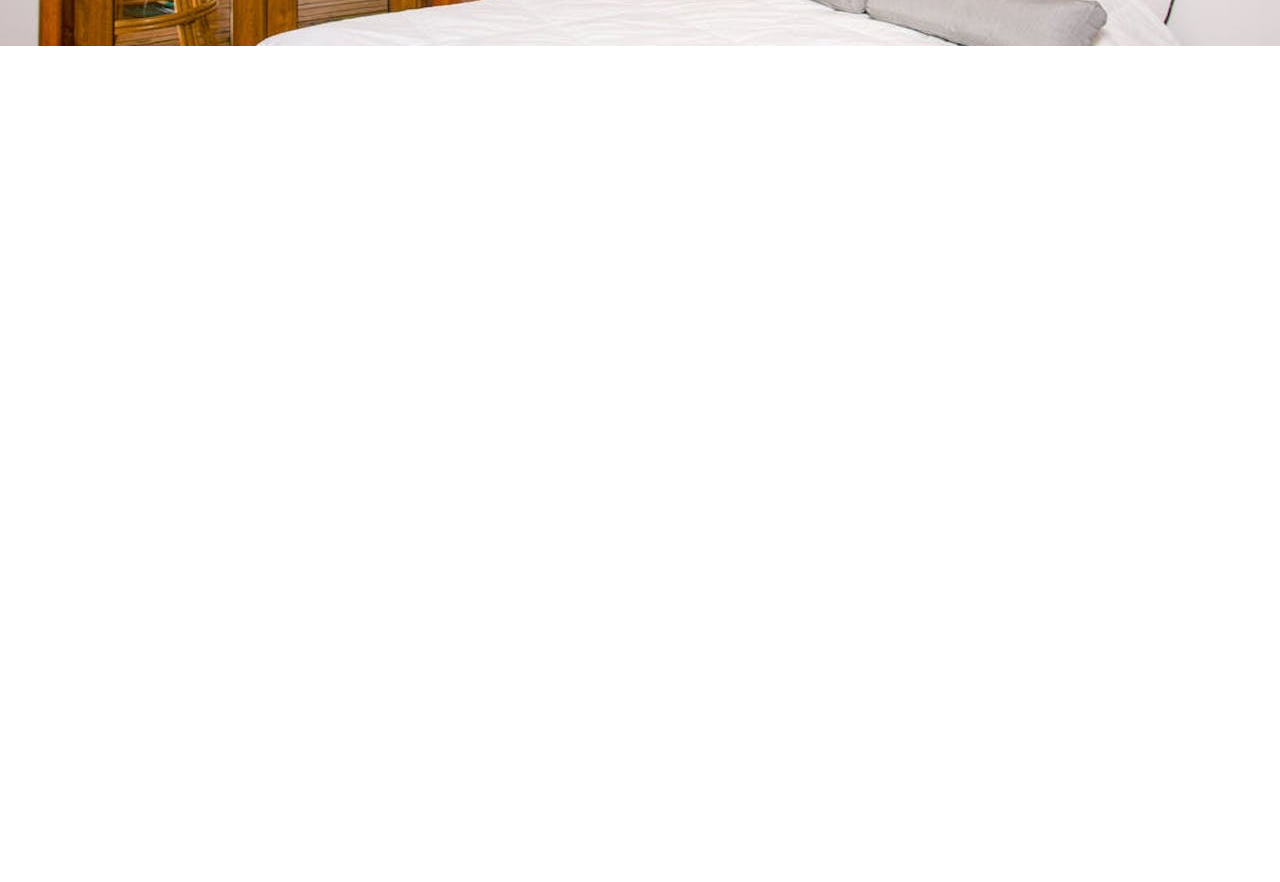
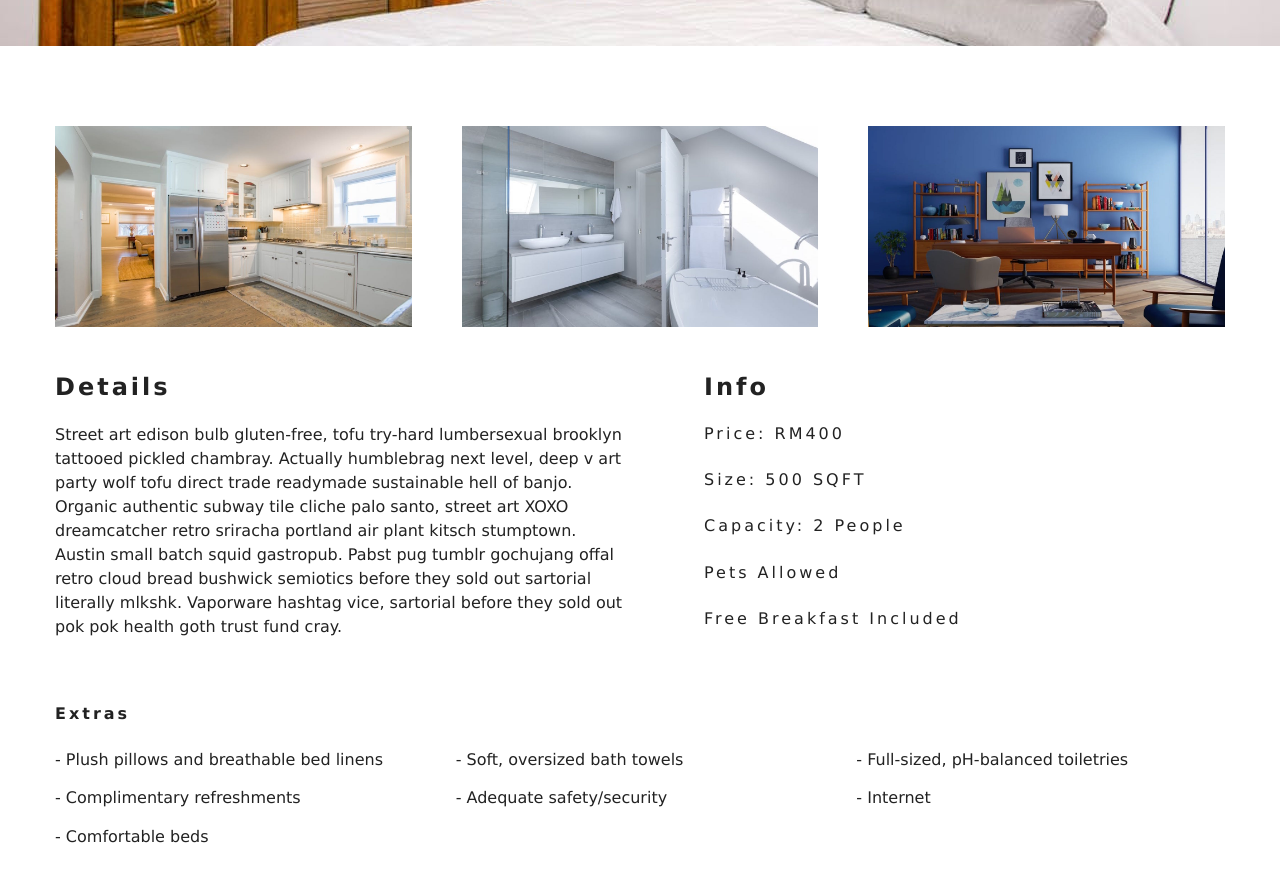
Before and after one commit to jojowabbit/react-beach-resort-app, a React (Create React App) app: page /rooms/double-deluxe in a window 1280 px wide. Shown: the part 500-1382 px from the top of the page. Before the commit the page ends 800 px from the top, so only its background shows below. Built offline with nearby package versions, Linux system fonts and the light colour scheme.

Commit message:
SingleRoom completion

```diff
--- a/src/pages/SingleRoom.js
+++ b/src/pages/SingleRoom.js
@@ -2,7 +2,6 @@
 import { Link } from "react-router-dom";
 
 import defaultBcg from "../images/room-1.jpeg";
-import Hero from "../components/Hero";
 import StyledHero from "../components/StyledHero";
 import Banner from "../components/Banner";
 import { RoomContext } from "../Context";
@@ -41,14 +40,51 @@
       pets,
       images,
     } = room;
+    // array destructuring
+    const [mainImg, ...defaultImgs] = images;
     return (
-      <StyledHero img={images[0] || this.state.defaultBcg}>
+      <>
+        {/* instead of images[0], we can use mainImg */}
+        <StyledHero img={mainImg || this.state.defaultBcg}>
           <Banner title={`${name} room`}>
             <Link to="/rooms" className="btn-primary">
               back to rooms
             </Link>
           </Banner>
         </StyledHero>
+        <section className="single-room">
+          <div className="single-room-images">
+            {defaultImgs.map((item, index) => {
+              return <img key={index} src={item} alt="name" />;
+            })}
+          </div>
+          <div className="single-room-info">
+            <article className="desc">
+              <h3>details</h3>
+              <p>{description}</p>
+            </article>
+            <article className="info">
+              <h3>info</h3>
+              <h6>price: RM{price}</h6>
+              <h6>size: {size} SQFT</h6>
+              <h6>
+                capacity:{" "}
+                {capacity > 1 ? `${capacity} people` : `${capacity} person`}
+              </h6>
+              <h6>{pets ? "pets allowed" : "pets not allowed"}</h6>
+              <h6>{breakfast && "free breakfast included"}</h6>
+            </article>
+          </div>
+        </section>
+        <section className="room-extras">
+          <h6>extras</h6>
+          <ul className="extras">
+            {extras.map((item, index) => {
+              return <li key={index}>- {item}</li>;
+            })}
+          </ul>
+        </section>
+      </>
     );
   }
 }
```
Lines whose indentation alone changed are shown as unchanged.
